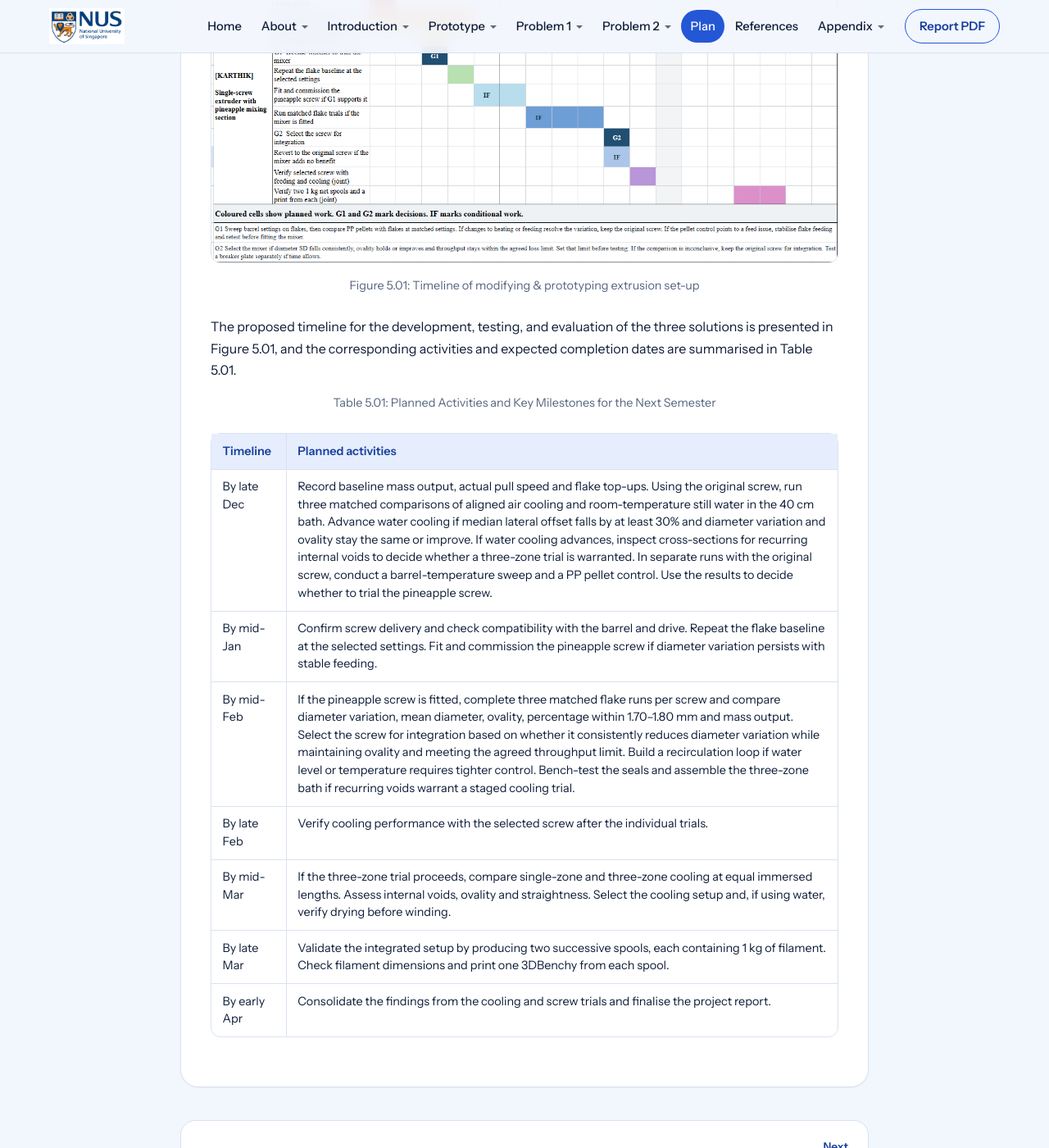
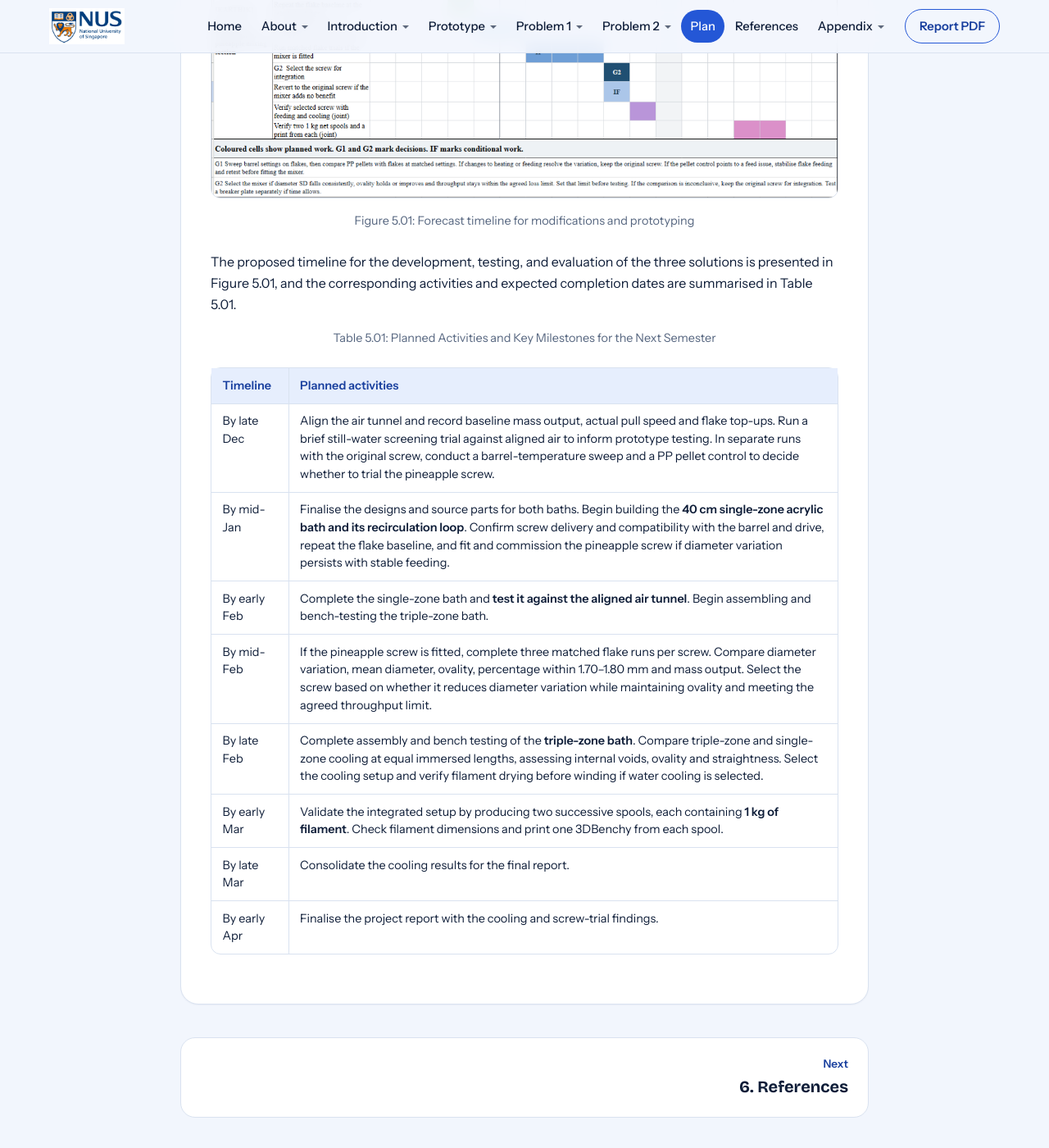
Before and after one commit to adam-4301/ecospool-report, a Jekyll site: the page built from plan.md, in a window 1280 px wide and 1400 px high, scrolled down 963 px. Shown: the whole window at 82% size. Built offline with Jekyll 4.4.1, drawn with Linux system fonts in a browser that asks for light colours.

Commit message:
Update EcoSpool interim report

```diff
--- a/plan.md
+++ b/plan.md
@@ -12,7 +12,7 @@ next_title: "6. References"
 
 ![](assets/images/fig-5-01b-timeline-screw.png)
 
-*Figure 5.01: Timeline of modifying & prototyping extrusion set-up*
+*Figure 5.01: Forecast timeline for modifications and prototyping*
 {: .caption}
 
 The proposed timeline for the development, testing, and evaluation of the three solutions is presented in Figure 5.01, and the corresponding activities and expected completion dates are summarised in Table 5.01.
@@ -22,10 +22,11 @@ The proposed timeline for the development, testing, and evaluation of the three
 
 | Timeline | Planned activities |
 |---|---|
-| By late Dec | Record baseline mass output, actual pull speed and flake top-ups. Using the original screw, run three matched comparisons of aligned air cooling and room-temperature still water in the 40 cm bath. Advance water cooling if median lateral offset falls by at least 30% and diameter variation and ovality stay the same or improve. If water cooling advances, inspect cross-sections for recurring internal voids to decide whether a three-zone trial is warranted. In separate runs with the original screw, conduct a barrel-temperature sweep and a PP pellet control. Use the results to decide whether to trial the pineapple screw. |
-| By mid-Jan | Confirm screw delivery and check compatibility with the barrel and drive. Repeat the flake baseline at the selected settings. Fit and commission the pineapple screw if diameter variation persists with stable feeding. |
-| By mid-Feb | If the pineapple screw is fitted, complete three matched flake runs per screw and compare diameter variation, mean diameter, ovality, percentage within 1.70–1.80 mm and mass output. Select the screw for integration based on whether it consistently reduces diameter variation while maintaining ovality and meeting the agreed throughput limit. Build a recirculation loop if water level or temperature requires tighter control. Bench-test the seals and assemble the three-zone bath if recurring voids warrant a staged cooling trial. |
-| By late Feb | Verify cooling performance with the selected screw after the individual trials. |
-| By mid-Mar | If the three-zone trial proceeds, compare single-zone and three-zone cooling at equal immersed lengths. Assess internal voids, ovality and straightness. Select the cooling setup and, if using water, verify drying before winding. |
-| By late Mar | Validate the integrated setup by producing two successive spools, each containing 1 kg of filament. Check filament dimensions and print one 3DBenchy from each spool. |
-| By early Apr | Consolidate the findings from the cooling and screw trials and finalise the project report. |
+| By late Dec | Align the air tunnel and record baseline mass output, actual pull speed and flake top-ups. Run a brief still-water screening trial against aligned air to inform prototype testing. In separate runs with the original screw, conduct a barrel-temperature sweep and a PP pellet control to decide whether to trial the pineapple screw. |
+| By mid-Jan | Finalise the designs and source parts for both baths. Begin building the **40 cm single-zone acrylic bath and its recirculation loop**. Confirm screw delivery and compatibility with the barrel and drive, repeat the flake baseline, and fit and commission the pineapple screw if diameter variation persists with stable feeding. |
+| By early Feb | Complete the single-zone bath and **test it against the aligned air tunnel**. Begin assembling and bench-testing the triple-zone bath. |
+| By mid-Feb | If the pineapple screw is fitted, complete three matched flake runs per screw. Compare diameter variation, mean diameter, ovality, percentage within 1.70–1.80 mm and mass output. Select the screw based on whether it reduces diameter variation while maintaining ovality and meeting the agreed throughput limit. |
+| By late Feb | Complete assembly and bench testing of the **triple-zone bath**. Compare triple-zone and single-zone cooling at equal immersed lengths, assessing internal voids, ovality and straightness. Select the cooling setup and verify filament drying before winding if water cooling is selected. |
+| By early Mar | Validate the integrated setup by producing two successive spools, each containing **1 kg of filament**. Check filament dimensions and print one 3DBenchy from each spool. |
+| By late Mar | Consolidate the cooling results for the final report. |
+| By early Apr | Finalise the project report with the cooling and screw-trial findings. |
```
Also changed, not shown: appendix.md (+2 -0 lines), problem-1.md (+20 -22 lines), assets/images/fig-5-01a-timeline-water-bath.png, assets/images/fig-5-01b-timeline-screw.png, 1 other file.
